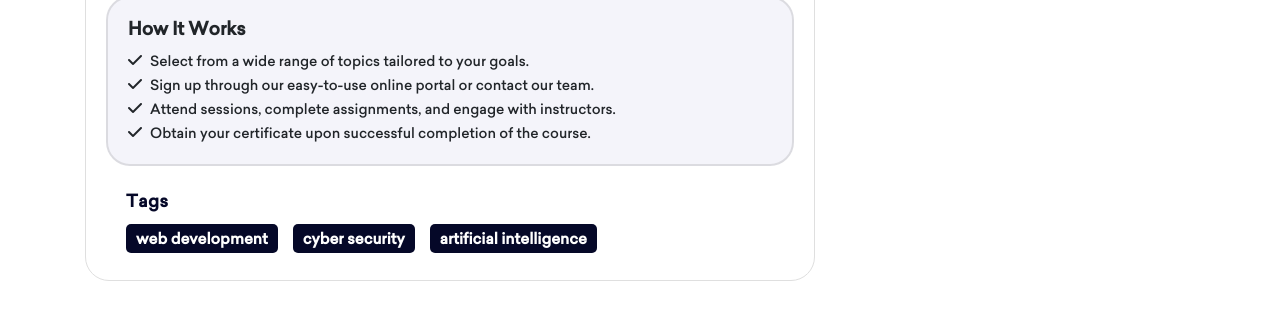
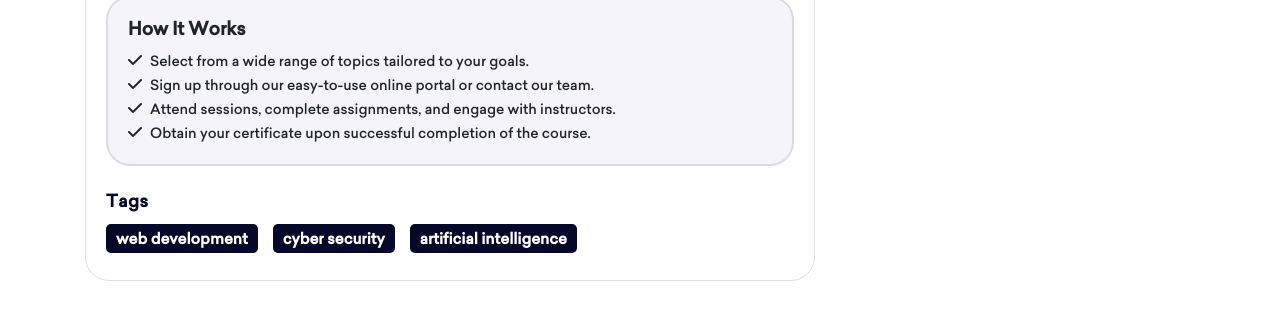
Before and after one commit to antorntech/intelligentsystem-v2, a React (Vite) app: page /services/1 in a window 1280 px wide. Shown: the part 1570-1880 px from the top of the page. Built offline with nearby package versions, Linux system fonts and the light colour scheme; some icons are missing.

Commit message:
add some change on main.css

```diff
--- a/public/css/main.css
+++ b/public/css/main.css
@@ -2917,7 +2917,7 @@ select:-webkit-autofill:focus {
 }
 
 .blog .blog-item .blog-item-content .post-footer {
-  padding: 10px 20px;
+  padding: 10px 0px;
 }
 
 .blog .blog-item .blog-item-content .post-footer h5 {
```
